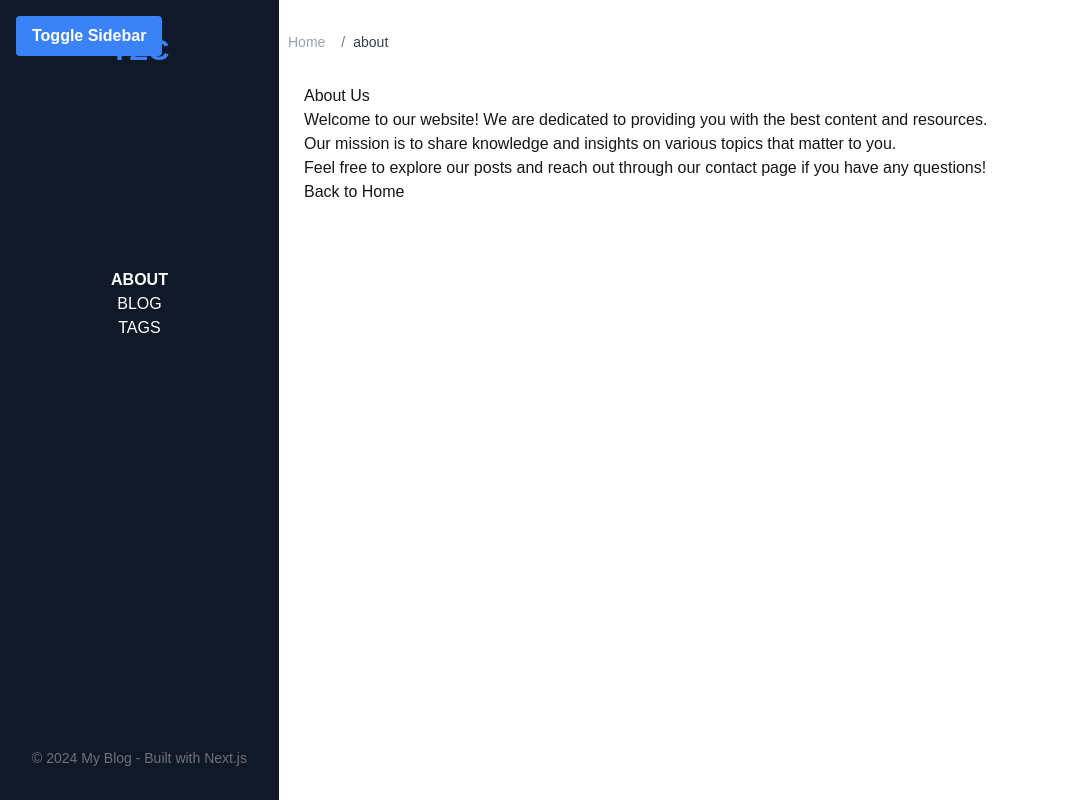
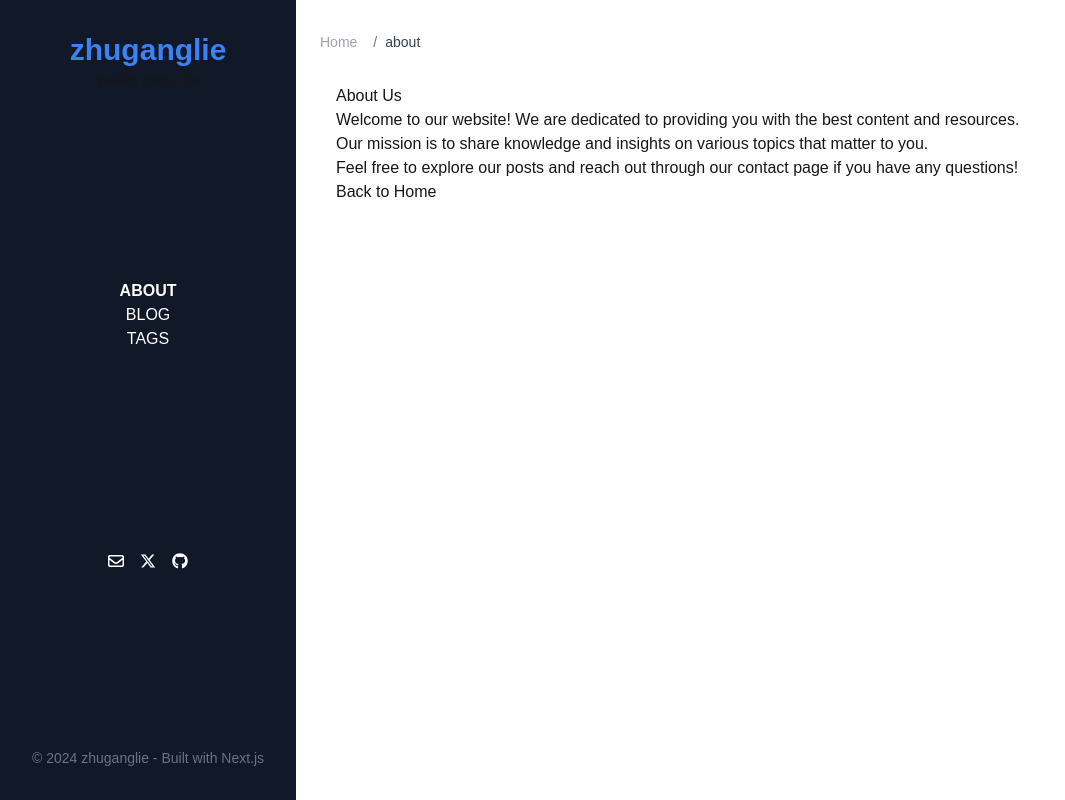
Before and after one commit to zhuganglie/newapp, a Next.js app: page /about in a window 1280 px wide. Shown: the whole page, without its empty margins (0-1065 px from the left). Built offline with nearby package versions, Linux system fonts and the light colour scheme.

Commit message:
add icons

```diff
--- a/package.json
+++ b/package.json
@@ -13,6 +13,7 @@
     "next": "14.2.11",
     "react": "^18",
     "react-dom": "^18",
+    "react-icons": "^5.3.0",
     "react-markdown": "^9.0.1",
     "rehype": "^13.0.1",
     "remark": "^15.0.1"
--- a/src/app/components/SideBar.js
+++ b/src/app/components/SideBar.js
@@ -2,6 +2,7 @@
 import Link from 'next/link';
 import { usePathname } from 'next/navigation';
 import { forwardRef } from 'react';
+import { FaRegEnvelope,  FaXTwitter, FaGithub  } from 'react-icons/fa6';
 
 const SideBar = forwardRef(({ isOpen, setIsSidebarOpen }, ref) => {
   const pathname = usePathname();
@@ -17,7 +18,10 @@ const SideBar = forwardRef(({ isOpen, setIsSidebarOpen }, ref) => {
       ref={ref}
       className={`bg-gray-900 p-8 h-screen fixed top-0 left-0 flex flex-col justify-between transition-transform duration-300 md:flex-col ${isOpen ? 'flex-col' : 'hidden'}`}
     >
-      <h1 className="text-center text-3xl font-bold text-blue-500">YZC</h1>
+      <div>
+      <h1 className="text-center text-3xl font-bold text-blue-500">zhuganglie</h1>
+      <p className="text-center">γνῶθι σεαυτόν</p>
+      </div>
       <div className="p-6">
         <ul className="text-center">
           <li>
@@ -49,19 +53,19 @@ const SideBar = forwardRef(({ isOpen, setIsSidebarOpen }, ref) => {
           </li>
         </ul>
       </div>
-      <div className="p-6 flex justify-center space-x-4 md:p-4 md:justify-end">
+      <div className="p-6 flex justify-center space-x-4 md:p-4 ">
         <a href="#" className="text-white hover:text-gray-300">
-          <i className="fab fa-facebook-f"></i>
+        <FaRegEnvelope />
         </a>
         <a href="#" className="text-white hover:text-gray-300">
-          <i className="fab fa-twitter"></i>
+        <FaXTwitter />
         </a>
         <a href="#" className="text-white hover:text-gray-300">
-          <i className="fab fa-github"></i>
+        <FaGithub />
         </a>
       </div>
       <footer className="mt-8 md:mt-0">
-        <p className="text-center text-gray-500 text-sm">&copy; 2024 My Blog - Built with Next.js</p>
+        <p className="text-center text-gray-500 text-sm">&copy; 2024 zhuganglie - Built with Next.js</p>
       </footer>
     </aside>
   );
--- a/src/app/layout.js
+++ b/src/app/layout.js
@@ -3,6 +3,7 @@ import './globals.css';
 import SideBar from './components/SideBar';
 import Breadcrumbs from './components/Breadcrumbs';
 import { useState, useEffect, useRef } from 'react';
+import { FaMugSaucer } from "react-icons/fa6";
 
 export default function RootLayout({ children }) {
   const [isSidebarOpen, setIsSidebarOpen] = useState(false);
@@ -46,12 +47,12 @@ export default function RootLayout({ children }) {
       <body>
         <div className="w-full flex min-h-screen">
           <SideBar isOpen={isSidebarOpen} setIsSidebarOpen={setIsSidebarOpen} ref={sidebarRef} />
-          <div className={`w-full ${isSidebarOpen ? 'ml-64' : ''} p-8 transition-all duration-300 ease-in-out`}>
+          <div className={`w-full ${isSidebarOpen ? 'ml-72' : ''} p-8 transition-all duration-300 ease-in-out`}>
             <button
-              className="fixed top-4 left-4 bg-blue-500 hover:bg-blue-700 text-white font-bold py-2 px-4 rounded"
+              className="md:hidden font-bold py-1 px-2 rounded"
               onClick={toggleSidebar}
             >
-              Toggle Sidebar
+              <FaMugSaucer size={28} />
             </button>
             <Breadcrumbs />
             <main className="container mx-auto px-4 py-8 flex-grow">
```
Also changed, not shown: public/zhuganglie_transparent.svg (added), 1 other file (tests, documents, lock files or other folders).
